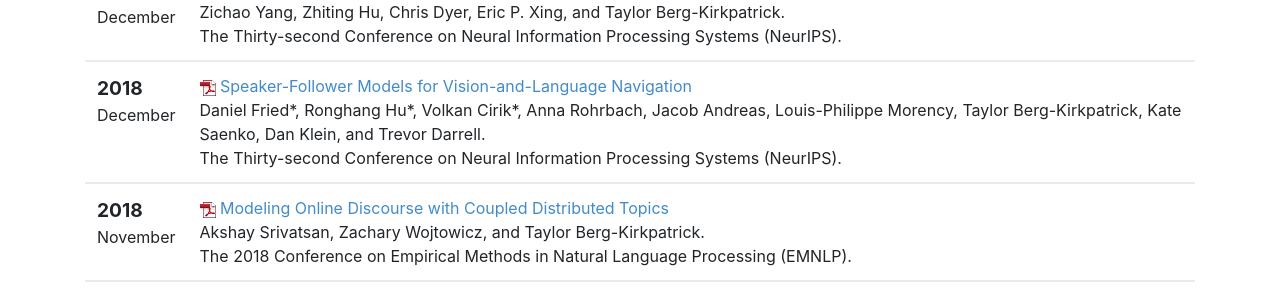
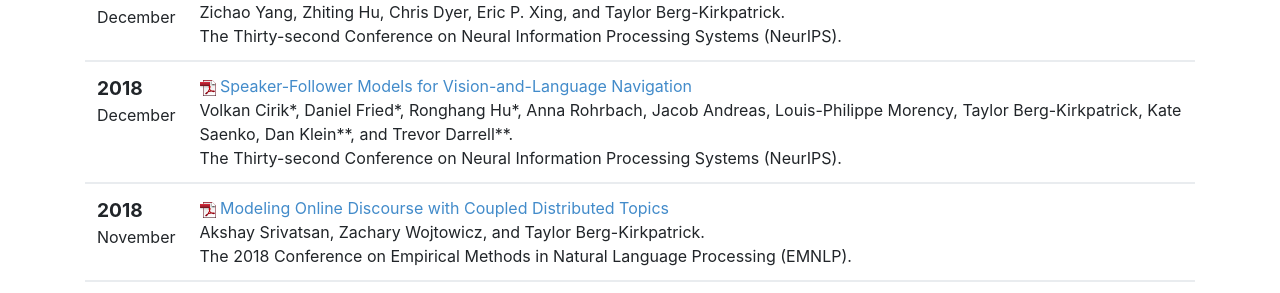
Before and after one commit to icebergnlp/icebergnlp.github.io, a Jekyll site: the page built from publications.html, in a window 1280 px wide and 900 px high, scrolled down 1188 px. Shown: the part 160-453 px from the top of the window. Built offline with Jekyll 4.4.1, drawn with Linux system fonts in a browser that asks for light colours.

```diff
--- a/_includes/pubs.html
+++ b/_includes/pubs.html
@@ -306,7 +306,7 @@ Neologisms and Their Semantic Neighborhoods</a>
                     <a href="https://arxiv.org/pdf/1806.02724.pdf">Speaker-Follower Models for Vision-and-Language Navigation</a>
                 </span><br />
                 <span class="authors">
-                    Daniel Fried*, Ronghang Hu*, Volkan Cirik*, Anna Rohrbach, Jacob Andreas, Louis-Philippe Morency, Taylor Berg-Kirkpatrick, Kate Saenko, Dan Klein, and Trevor Darrell.
+                    Volkan Cirik*, Daniel Fried*, Ronghang Hu*, Anna Rohrbach, Jacob Andreas, Louis-Philippe Morency, Taylor Berg-Kirkpatrick, Kate Saenko, Dan Klein**, and Trevor Darrell**.
                 </span><br />
                 <span class="venuetype"></span><span class="venue">The Thirty-second Conference on Neural Information Processing Systems (NeurIPS)</span>.
                 <br />
```
